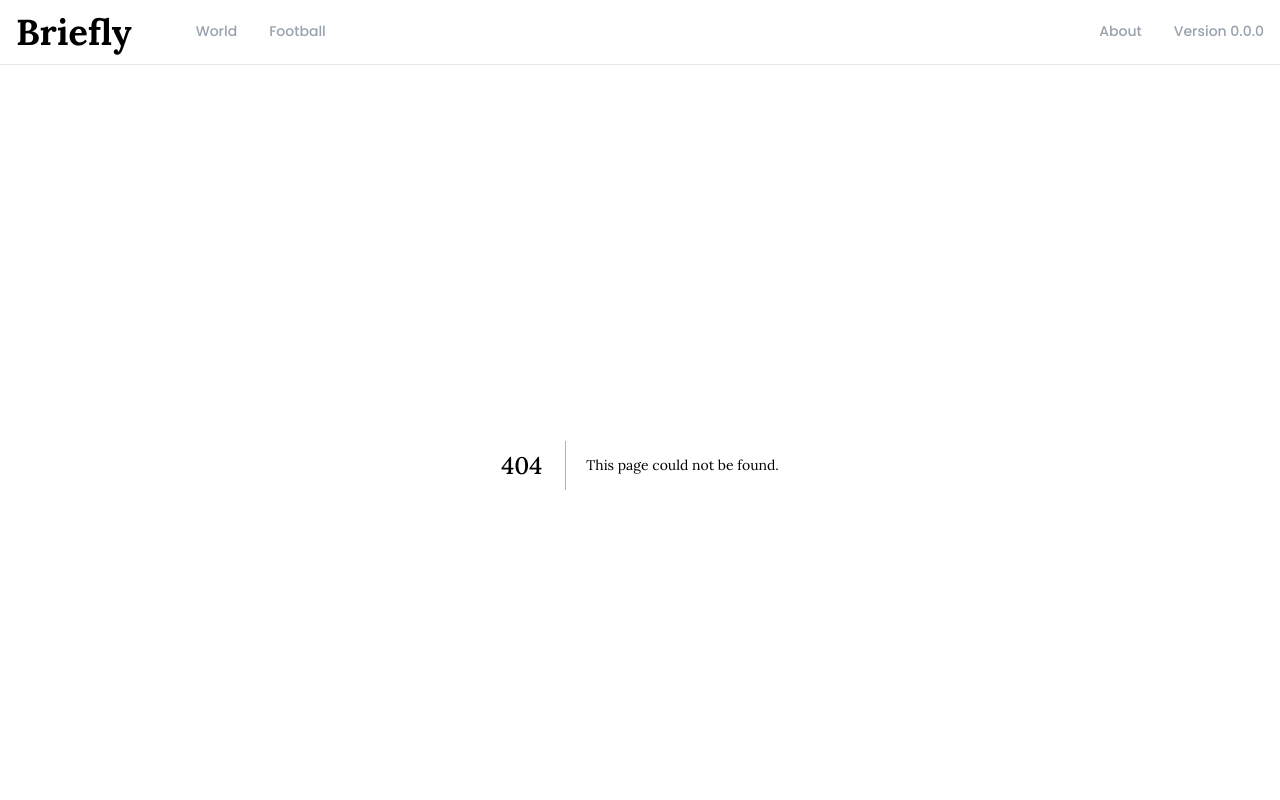
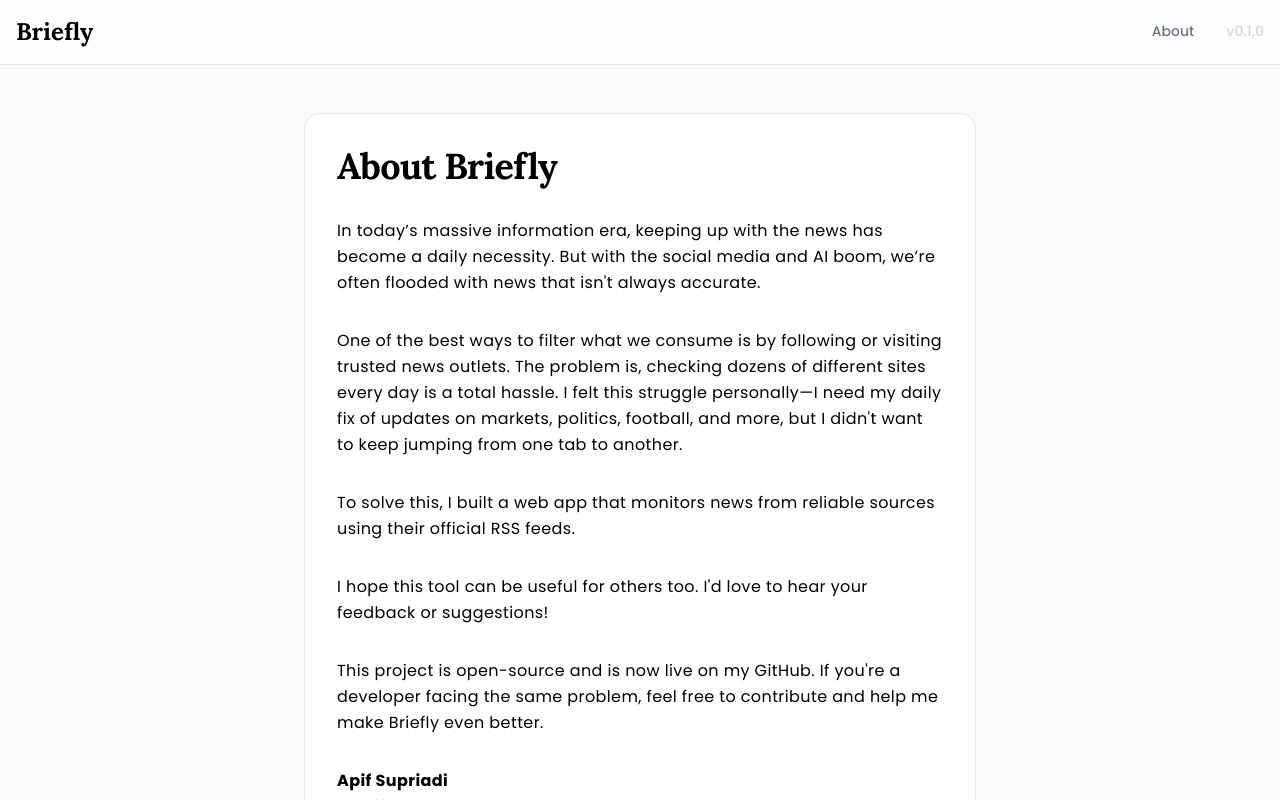
Before and after one commit to apifsprd/briefly, a Next.js app: page /about in a window 1280 px wide. Before the commit this address had no page. Shown: the top 800 px of the page. Built offline with nearby package versions, Linux system fonts and the light colour scheme.

Commit message:
feat: enhance layout and typography, implement RSS feed fetching, and add About page

```diff
--- /dev/null
+++ b/app/about/page.tsx
@@ -0,0 +1,61 @@
+import React from "react";
+
+import { Metadata } from "next";
+
+export const metadata: Metadata = {
+  title: "About Us",
+  description:
+    "Learn more about Briefly, your trusted source for verified daily news briefs from around the world.",
+  openGraph: {
+    title: "About Briefly - Verified Daily News",
+    description: "The mission and team behind Briefly.",
+  },
+};
+
+export default function page() {
+  return (
+    <article className="container mx-auto max-w-2xl bg-white p-8 rounded-2xl border border-gray-200">
+      <header className="mb-12 flex flex-col items-start gap-8">
+        <h1>About Briefly</h1>
+        <p className="leading-relaxed tracking-wide">
+          In today’s massive information era, keeping up with the news has
+          become a daily necessity. But with the social media and AI boom, we’re
+          often flooded with news that isn&apos;t always accurate.
+        </p>
+        <p className="leading-relaxed tracking-wide">
+          One of the best ways to filter what we consume is by following or
+          visiting trusted news outlets. The problem is, checking dozens of
+          different sites every day is a total hassle. I felt this struggle
+          personally—I need my daily fix of updates on markets, politics,
+          football, and more, but I didn&apos;t want to keep jumping from one
+          tab to another.
+        </p>
+        <p className="leading-relaxed tracking-wide">
+          To solve this, I built a web app that monitors news from reliable
+          sources using their official RSS feeds.
+        </p>
+        <p className="leading-relaxed tracking-wide">
+          I hope this tool can be useful for others too. I&apos;d love to hear
+          your feedback or suggestions!
+        </p>
+        <p className="leading-relaxed tracking-wide">
+          This project is open-source and is now live on my GitHub. If
+          you&apos;re a developer facing the same problem, feel free to
+          contribute and help me make Briefly even better.
+        </p>
+        <div>
+          <p className="leading-relaxed tracking-wide font-bold">
+            Apif Supriadi
+          </p>
+          <a
+            href="https://apifsprd.web.id"
+            target="_blank"
+            rel="noopener noreferrer"
+          >
+            @apifsprd
+          </a>
+        </div>
+      </header>
+    </article>
+  );
+}
--- a/app/globals.css
+++ b/app/globals.css
@@ -2,7 +2,7 @@
 
 :root {
   /* Colors */
-  --background: #f5f5f5;
+  --background: #fafafa;
   --foreground: #171717;
   --text-muted: #64748b;
 
@@ -28,43 +28,75 @@
 
 /* --- Base Typography Setup --- */
 @layer base {
-  body {
-    background-color: var(--background);
-    color: var(--foreground);
-    font-family: var(--font-sans), sans-serif;
-    line-height: var(--lh-body);
-    @apply antialiased transition-colors duration-200;
+  html {
+    @apply scroll-smooth;
+    font-size: 16px;
+    -webkit-text-size-adjust: 100%; /* Mencegah font auto-resize di mobile */
   }
 
-  /* Headings menggunakan Font Serif (Lora) */
-  h1, h2, h3, h4, h5, h6 {
-    font-family: var(--font-serif), serif;
-    font-weight: 700;
-    line-height: var(--lh-heading);
+  body {
+    @apply font-sans text-black;
+    line-height: var(--lh-body);
+    background-color: var(--color-background);
+    color: var(--color-foreground);
   }
 
-  h1 { @apply text-4xl; }
-  h2 { @apply text-3xl; }
-  h3 { @apply text-2xl; }
+  /* --- Typography --- */
 
-  /* Paragraph */
-  p {
-    @apply text-base;
+  h1,
+  h2,
+  h3,
+  h4,
+  h5,
+  h6 {
+    @apply font-serif font-bold text-black;
+    line-height: var(--lh-heading);
+    letter-spacing: -0.02em; /* Standar tech company untuk heading yang lebih clean */
   }
 
-  /* Small Text & Metadata */
-  small, .text-sm {
-    color: var(--text-muted);
-    @apply text-sm leading-snug;
+  /* Pendekatan Responsive Typography */
+  h1 {
+    @apply text-2xl md:text-3xl lg:text-4xl; /* Turun dari 4xl/6xl */
   }
 
-  .text-xs {
-    color: var(--text-muted);
-    @apply text-xs uppercase;
+  h2 {
+    @apply text-xl md:text-2xl lg:text-3xl;
   }
 
-  /* Link Global Styling */
+  h3 {
+    @apply text-lg md:text-xl; /* Ukuran ini lebih manis untuk Card Berita */
+  }
+
+  p {
+    @apply text-base text-black leading-relaxed;
+  }
+
+  /* --- Small Text & Metadata --- */
+
+  small,
+  .text-sm {
+    @apply text-sm leading-snug text-black;
+  }
+
+  /* Khusus metadata seperti "1 hour ago" */
+  .text-xs {
+    @apply text-xs uppercase tracking-widest font-semibold text-gray-400;
+  }
+
+  /* --- Link Styling --- */
+
   a {
-    @apply transition-colors duration-200 hover:text-blue-600;
+    @apply transition-all duration-300 ease-in-out;
+  }
+
+  /* Fokus pada aksesibilitas: outline saat navigasi keyboard */
+  a:focus-visible {
+    @apply outline-none ring-2 ring-blue-500 ring-offset-2 rounded-sm;
+  }
+
+  /* --- Image Defaults --- */
+
+  img {
+    @apply max-w-full h-auto;
   }
 }
--- a/app/layout.tsx
+++ b/app/layout.tsx
@@ -1,26 +1,36 @@
 import type { Metadata } from "next";
 import { Poppins, Lora } from "next/font/google";
 import "./globals.css";
-import TopNav from "@/components/top-nav";
-
+import Link from "next/link";
+import { InfoIcon } from "lucide-react";
 
 const poppins = Poppins({
-  subsets: ['latin'],
-  weight: ['400', '500', '600', '700'],
-  variable: '--font-poppins',
+  subsets: ["latin"],
+  weight: ["400", "500", "600", "700"],
+  variable: "--font-poppins",
+  display: "swap",
 });
 
-
 const lora = Lora({
-  subsets: ['latin'],
-  weight: ['400', '500', '600', '700'],
-  variable: '--font-lora',
+  subsets: ["latin"],
+  weight: ["400", "500", "600", "700"],
+  variable: "--font-lora",
+  display: "swap",
 });
 
-
 export const metadata: Metadata = {
-  title: "Briefly",
-  description: "A free verified news for your daily brief",
+  title: {
+    default: "Briefly | Verified Daily News",
+    template: "%s | Briefly", // Contoh: "World | Briefly"
+  },
+  description:
+    "Briefly delivers news through ethical extraction, sourcing exclusively from official RSS feeds to ensure credibility and speed.",
+  openGraph: {
+    type: "website",
+    locale: "en_US",
+    // url: "https://briefly.com",
+    siteName: "Briefly",
+  },
 };
 
 export default function RootLayout({
@@ -33,9 +43,71 @@ export default function RootLayout({
       lang="en"
       className={`${poppins.variable} ${lora.variable} h-full antialiased`}
     >
-      <body className="min-h-full flex flex-col ">
-        <TopNav />
-        {children}
+      <body className="min-h-full flex flex-col font-sans">
+        <div className="flex flex-1 flex-col items-center justify-center gap-4 p-6 text-center xl:hidden">
+          <div className="flex items-center justify-center p-4 bg-blue-50 rounded-full">
+            <InfoIcon className="w-12 h-12 text-blue-600" />
+          </div>
+          <h1 className="text-2xl font-bold text-gray-900 font-serif">
+            Desktop Experience Required
+          </h1>
+          <p className="max-w-xs text-gray-500">
+            Briefly is currently optimized for larger screens. Please switch to
+            a tablet or desktop for the best experience.
+          </p>
+        </div>
+
+        <div className="hidden xl:flex flex-col flex-1">
+          <header className="sticky top-0 z-50 w-full border-b border-gray-200 bg-white/80 backdrop-blur-md">
+            <div className="container mx-auto flex h-16 items-center justify-between px-4">
+              <div className="flex items-center gap-16">
+                <Link
+                  href="/"
+                  className="flex items-center gap-2 font-serif font-bold text-2xl text-black"
+                >
+                  <span>Briefly</span>
+                </Link>
+                {/* <nav aria-label="Primary Navigation">
+                  <ul className="flex items-center gap-8 font-medium text-gray-500">
+                    <li>
+                      <Link href="/world" className="hover:text-black">
+                        World
+                      </Link>
+                    </li>
+                    <li>
+                      <Link href="/football" className="hover:text-black">
+                        Football
+                      </Link>
+                    </li>
+                  </ul>
+                </nav> */}
+              </div>
+              <nav aria-label="Secondary Navigation">
+                <ul className="flex items-center gap-8 text-sm font-medium text-gray-500">
+                  <li>
+                    <Link href="/about" className="hover:text-black">
+                      About
+                    </Link>
+                  </li>
+                  <li className="text-gray-300">v0.1.0</li>
+                </ul>
+              </nav>
+            </div>
+          </header>
+
+          <main className="flex-1">
+            <div className="container mx-auto px-4 py-12">{children}</div>
+          </main>
+
+          <footer className="bg-gray-100 border-t border-gray-200">
+            <div className="container mx-auto flex h-20 items-center justify-between px-4 text-sm text-gray-500">
+              <p>
+                &copy; {new Date().getFullYear()} Briefly. Verified Daily News.
+              </p>
+              <p>Made with ❤️ in Indonesia</p>
+            </div>
+          </footer>
+        </div>
       </body>
     </html>
   );
--- a/components/top-nav.tsx
+++ /dev/null
@@ -1,43 +0,0 @@
-import Link from 'next/link';
-
-export default function TopNav() {
-  return (
-    <header className="sticky top-0 z-50 w-full border-b border-gray-200 bg-white">
-      <div className="container mx-auto flex h-16 items-center justify-between px-4">
-
-        <div className="flex items-center gap-16">
-            <div className="flex items-center gap-2">
-          <Link href="/" className="flex items-center gap-2 font-serif font-bold text-black" aria-label="Briefly Home">
-            <h1 className="">Briefly</h1>
-          </Link>
-        </div>
-
-        {/* NAVIGASI */}
-        <nav className="hidden md:block" aria-label="Main Navigation">
-          <ul className="flex items-center gap-8 font-sans text-sm font-medium text-gray-400">
-            <li>
-              <Link href="/world" className="transition-colors hover:text-black duration-300">World</Link>
-            </li>
-            <li>
-              <Link href="/technology" className="transition-colors hover:text-black duration-300">Football</Link>
-            </li>
-          </ul>
-        </nav>
-        </div>
-
-         <nav className="hidden md:block" aria-label="Main Navigation">
-          <ul className="flex items-center gap-8 font-sans text-sm font-medium text-gray-400">
-            <li>
-              <Link href="/world" className="transition-colors hover:text-black duration-300">About</Link>
-            </li>
-             <li>
-              <Link href="/world" className="transition-colors hover:text-black duration-300">Version 0.0.0</Link>
-            </li>
-          </ul>
-        </nav>
-
-
-      </div>
-    </header>
-  );
-}
--- /dev/null
+++ b/lib/rss.ts
@@ -0,0 +1,50 @@
+// lib/rss.ts
+import Parser from "rss-parser";
+
+const parser = new Parser();
+
+interface RssFeed {
+  meta: {
+    publisher: string;
+    logo?: string; // Update the type of logo to allow for undefined
+    pubDate: string;
+    desc: string;
+  };
+  items: {
+    title: string;
+    link: string;
+    description: string;
+    pubDate: string;
+    image: string;
+  }[];
+}
+
+export async function getRssFeed() {
+  const newsSources = [
+    "https://www.theguardian.com/international/rss",
+    "https://feeds.bbci.co.uk/news/world/rss.xml",
+    "https://www.aljazeera.com/xml/rss/all.xml",
+  ];
+  try {
+    const news = await Promise.all(
+      newsSources.map((url) => parser.parseURL(url)),
+    );
+    const sites: RssFeed[] = [];
+
+    news.forEach((feed) => {
+      sites.push({
+        meta: {
+          publisher: feed.title || "",
+          image: feed.image?.url || "",
+          pubDate: feed.pubDate,
+          desc: feed.description || "",
+        },
+        items: feed.items.slice(0, 5),
+      });
+    });
+    return sites;
+  } catch (error) {
+    console.error(`Error fetching RSS feed:`, error);
+    return [];
+  }
+}
--- a/package.json
+++ b/package.json
@@ -9,9 +9,12 @@
     "lint": "eslint"
   },
   "dependencies": {
+    "dayjs": "^1.11.20",
+    "lucide-react": "^1.14.0",
     "next": "16.2.6",
     "react": "19.2.4",
-    "react-dom": "19.2.4"
+    "react-dom": "19.2.4",
+    "rss-parser": "^3.13.0"
   },
   "devDependencies": {
     "@tailwindcss/postcss": "^4",
```
Also changed, not shown: app/page.tsx (+53 -38 lines), 1 other file (tests, documents, lock files or other folders).
